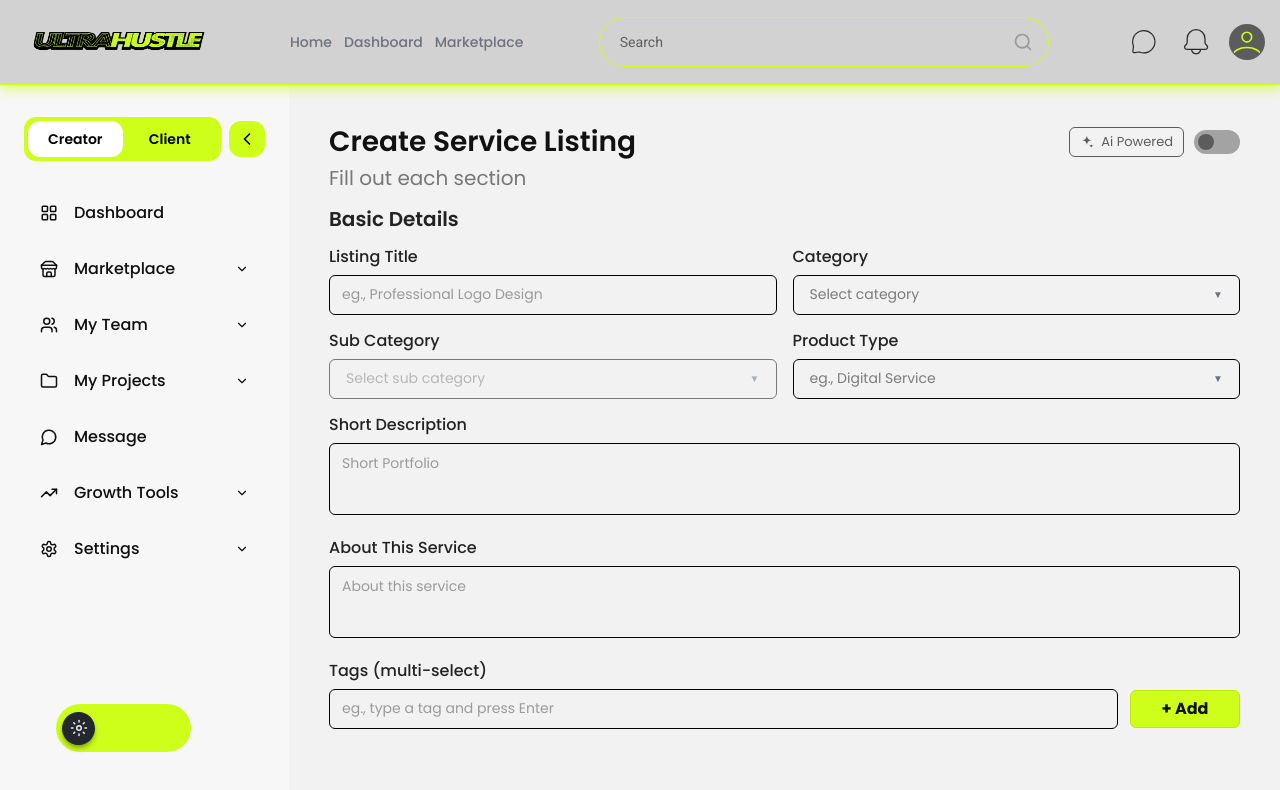
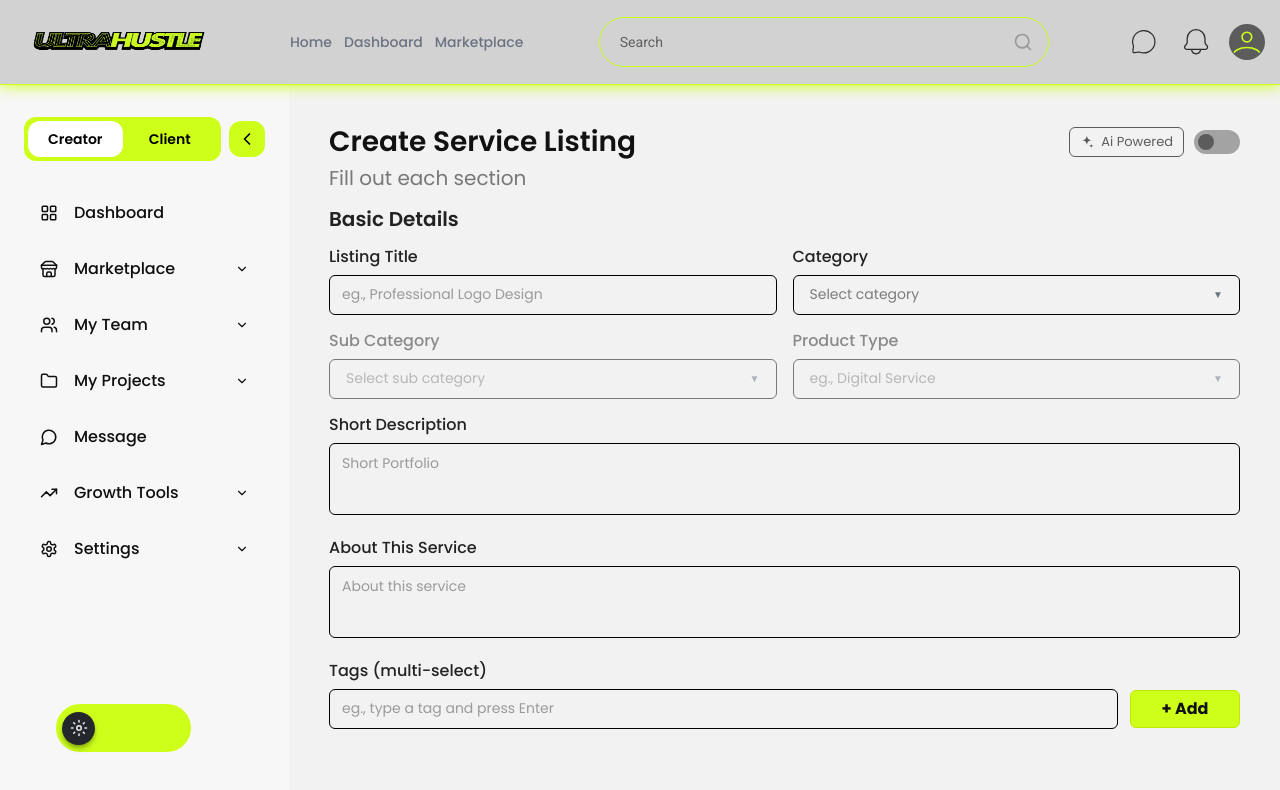
Before and after one commit to milanKUN/ultrahustle_new, a React (Vite) app: page /create-service-listing in a window 1280 px wide. Shown: the top 790 px of the page. Built offline with nearby package versions, Linux system fonts and the light colour scheme.

Commit message:
update from collaborator

```diff
--- a/src/features/marketplace/pages/CreateServiceListing.jsx
+++ b/src/features/marketplace/pages/CreateServiceListing.jsx
@@ -354,6 +354,7 @@ export default function CreateServiceListing({ theme, setTheme }) {
                               ...p,
                               category: val,
                               subCategory: "",
+                              productType: "",
                             }))
                           }
                           options={categories}
@@ -367,11 +368,17 @@ export default function CreateServiceListing({ theme, setTheme }) {
 
 
                     <div className="csl-field">
-                      <label className="csl-label">Sub Category</label>
+                      <label className={`csl-label ${!form.category ? "opacity-50" : ""}`}>Sub Category</label>
                       <div className="csl-selectWrap">
                         <CustomSelect
                           value={form.subCategory}
-                          onChange={(val) => setFormField("subCategory", val)}
+                          onChange={(val) =>
+                            setForm((p) => ({
+                              ...p,
+                              subCategory: val,
+                              productType: "",
+                            }))
+                          }
                           options={subCategories}
                           placeholder="Select sub category"
                           disabled={!form.category}
@@ -379,13 +386,14 @@ export default function CreateServiceListing({ theme, setTheme }) {
                       </div>
                     </div>
                     <div className="csl-field">
-                      <label className="csl-label">Product Type</label>
+                      <label className={`csl-label ${!form.subCategory ? "opacity-50" : ""}`}>Product Type</label>
                       <div className="csl-selectWrap">
                         <CustomSelect
                           value={form.productType}
                           onChange={(val) => setFormField("productType", val)}
                           options={productTypes}
                           placeholder="eg., Digital Service"
+                          disabled={!form.subCategory}
                         />
                       </div>
                     </div>
```
